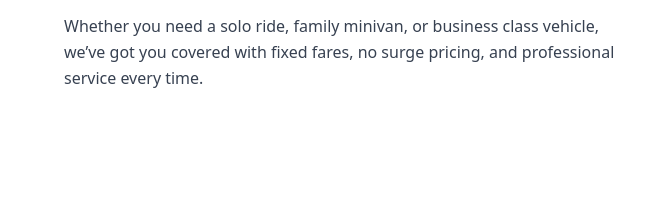
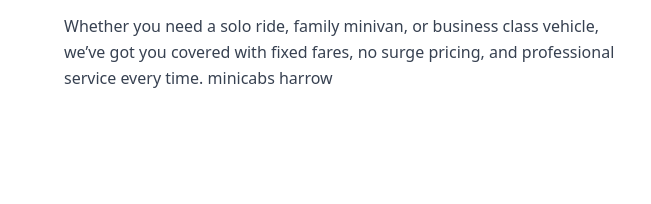
Before and after one commit to minicabs/minicabs-Airport-Transfer, a plain HTML site: page index.html in a window 1280 px wide. Shown: the part 1612-1816 px from the top of the page, 0-651 px from the left. Drawn offline with nearby package versions, Linux system fonts and the light colour scheme.

Commit message:
Update index.html

```diff
--- a/index.html
+++ b/index.html
@@ -100,6 +100,7 @@
       </p>
       <p class="text-gray-700 text-base leading-relaxed">
         Whether you need a solo ride, family minivan, or business class vehicle, we’ve got you covered with fixed fares, no surge pricing, and professional service every time.
+        <a href ="https://share.google/Bm8BKbLHDwn2n8Yta">minicabs harrow</a>
       </p>
     </div>
 
```
